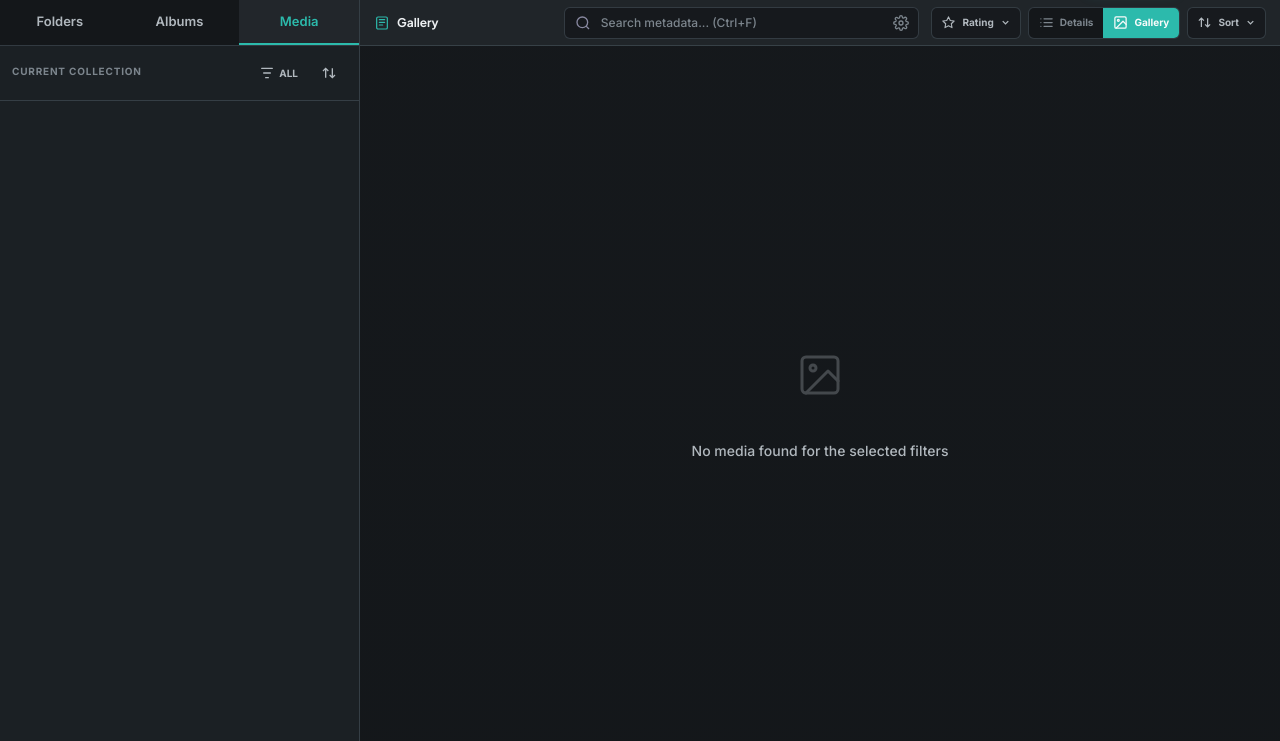
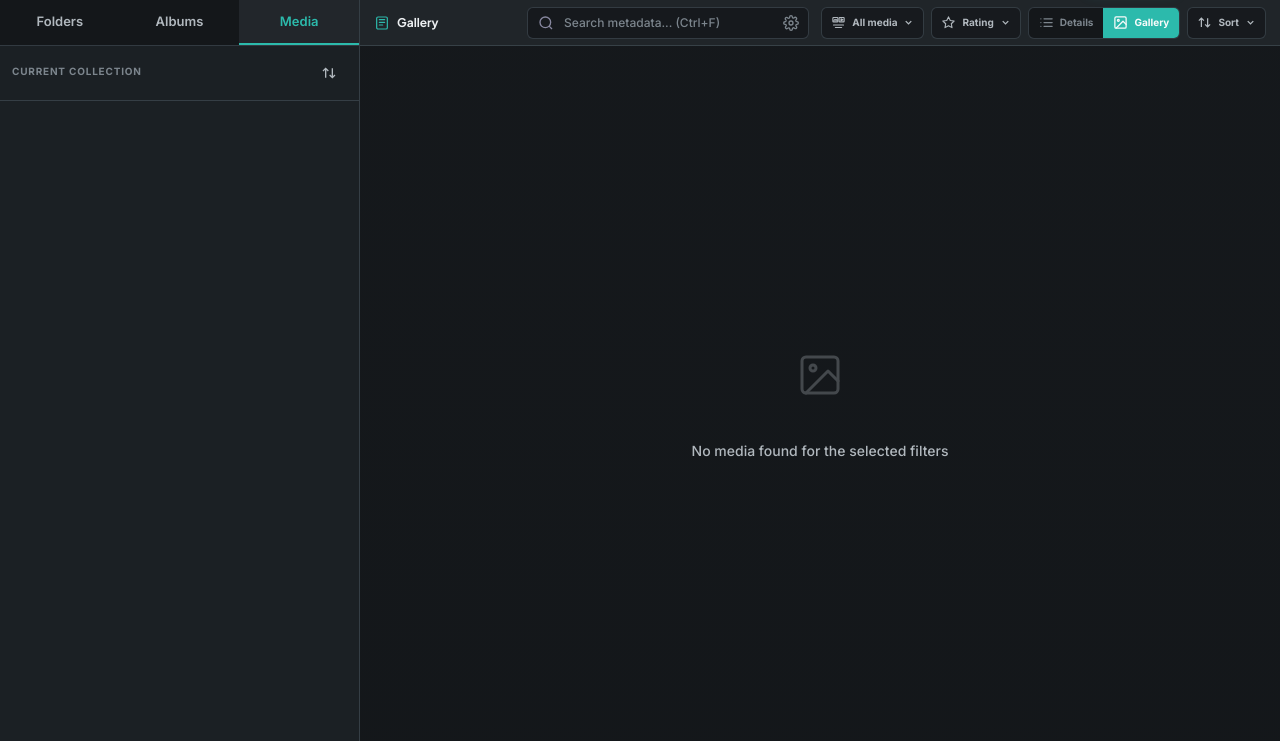
Before and after one commit to Lotargo/ComfyUI-Meta-Viewer, a Flask app: page / in a window 1280 px wide. Shown: the part 58-799 px from the top of the page. Run offline with Flask 3, Linux system fonts and the light colour scheme; data that the repository does not hold is empty; some libraries are stand-ins or nearby versions.

Commit message:
fix: expose videos in central media gallery

```diff
--- a/app/static/css/layout/sidebar.css
+++ b/app/static/css/layout/sidebar.css
@@ -37,45 +37,6 @@
     align-items: center;
     gap: 4px;
     flex-shrink: 0;
-}
-
-.media-type-filter-container .icon-btn {
-    width: auto;
-    min-width: 34px;
-    gap: 4px;
-    padding: 6px 8px;
-}
-
-.media-type-filter-label {
-    font-size: 10px;
-    font-weight: 700;
-    text-transform: uppercase;
-}
-
-.media-type-filter-menu {
-    padding: 6px;
-    gap: 2px;
-}
-
-.media-type-filter-option {
-    display: flex;
-    align-items: center;
-    gap: 8px;
-    padding: 8px 10px;
-    border-radius: var(--radius-sm);
-    color: var(--text-dim);
-    font-size: 12px;
-    font-weight: 600;
-    cursor: pointer;
-}
-
-.media-type-filter-option:hover {
-    background: var(--surface2);
-    color: var(--text);
-}
-
-.media-type-filter-option input {
-    accent-color: var(--accent);
 }
 
 .sidebar-header-main {
--- a/app/static/js/api.js
+++ b/app/static/js/api.js
@@ -37,6 +37,7 @@ import {
     saveState,
     sidebarActiveImageId,
     setSidebarActiveImageId,
+    isBrowsableCollection,
 } from './state.js';
 import { imageRenderSignature, showLoading, showError, customConfirm } from './utils.js';
 import { isSupportedMediaFile } from './media-files.js';
@@ -82,7 +83,7 @@ export function invalidateApiCache() {
 }
 
 function collectionFilter(collection = currentCollection) {
-    if (!collection?.id) return '';
+    if (collection?.type === 'media' || !collection?.id) return '';
     return collection.type === 'album'
         ? `album_id=${collection.id}`
         : `folder_id=${collection.id}`;
@@ -131,6 +132,7 @@ export async function loadBootstrap({ preferredCollection = null } = {}) {
     const folderList = folderData.folders || [];
     const albumList = albumData.albums || [];
     const preferredId = Number.isInteger(preferredCollection?.id) ? preferredCollection.id : null;
+    const preferredMedia = preferredCollection?.type === 'media';
     const preferredAlbum = preferredCollection?.type === 'album'
         ? albumList.find(album => album.id === preferredId)
         : null;
@@ -147,9 +149,11 @@ export async function loadBootstrap({ preferredCollection = null } = {}) {
                 : albumList[0]
                     ? { type: 'album', item: albumList[0] }
                     : null;
-    const defaultCollection = defaultItem
-        ? { type: defaultItem.type, id: defaultItem.item.id, name: defaultItem.item.name }
-        : null;
+    const defaultCollection = preferredMedia
+        ? { type: 'media', id: null, name: 'All Media' }
+        : defaultItem
+            ? { type: defaultItem.type, id: defaultItem.item.id, name: defaultItem.item.name }
+            : null;
     const collectionPage = defaultCollection
         ? await fetchJson(collectionImagesUrl(defaultCollection, 1, PAGE_SIZE), { force: true })
         : { images: [], total: 0, page: 0, per_page: PAGE_SIZE };
@@ -284,7 +288,7 @@ export async function loadFromFiles(files) {
 }
 
 export async function loadMore() {
-    if (isLoading || allLoaded || !currentCollection.id) return false;
+    if (isLoading || allLoaded || !isBrowsableCollection(currentCollection)) return false;
     setIsLoading(true);
     let spinner = document.querySelector('#gallery-load-more-spinner');
     if (!spinner && dom.contentArea) {
@@ -599,7 +603,7 @@ export async function applyImageRating(ratedAsset) {
 
     if (ratingFilter !== null && (rating || 0) !== ratingFilter) {
         const loads = [loadSidebarImages({ force: true, render: false, preserveCount: true })];
-        if (currentCollection.id) {
+        if (isBrowsableCollection(currentCollection)) {
             loads.push(loadCollectionImages(
                 { ...currentCollection },
                 { force: true, render: false, preserveCount: true },
@@ -625,7 +629,10 @@ export function deleteImageAt(index) {
 
 export async function loadCollectionImages(collection, { force = false, render = true, preserveCount = false } = {}) {
     setIsLoading(true);
-    if (render && !preserveCount) showLoading(`Loading ${collection.type === 'album' ? 'album' : 'folder'} media...`);
+    const collectionLabel = collection.type === 'album'
+        ? 'album'
+        : (collection.type === 'media' ? 'all' : 'folder');
+    if (render && !preserveCount) showLoading(`Loading ${collectionLabel} media...`);
     try {
         const limit = preserveCount ? Math.max(PAGE_SIZE, currentPage * PAGE_SIZE) : PAGE_SIZE;
         const data = await fetchJson(collectionImagesUrl(collection, 1, limit), { force });
@@ -693,3 +700,7 @@ export function loadFolderImages(folderId, folderName, options = {}) {
 export function loadAlbumImages(albumId, albumName, options = {}) {
     return loadCollectionImages({ type: 'album', id: albumId, name: albumName || '' }, options);
 }
+
+export function loadMediaCollection(options = {}) {
+    return loadCollectionImages({ type: 'media', id: null, name: 'All Media' }, options);
+}
--- a/app/static/js/events.js
+++ b/app/static/js/events.js
@@ -323,10 +323,11 @@ export async function switchSidebarTab(tab, { render = true, load = true, persis
 
     if (load) {
         const { sidebarImages } = await import('./state.js');
-        if (sidebarImages.length === 0) {
-            const { loadSidebarImages } = await import('./api.js');
-            await loadSidebarImages({ render: false });
-        }
+        const { loadMediaCollection, loadSidebarImages } = await import('./api.js');
+        const loads = [loadMediaCollection({ render: false })];
+        if (sidebarImages.length === 0) loads.push(loadSidebarImages({ render: false }));
+        await Promise.all(loads);
     }
     renderSidebar();
+    await renderCurrentContent();
 }
--- a/app/static/js/features/keyboard.js
+++ b/app/static/js/features/keyboard.js
@@ -23,8 +23,8 @@ const shortcuts = {
     '0': { description: 'Reset zoom', action: resetZoom },
     'm': { description: 'Toggle metadata panel', action: toggleMetaPanel },
     'delete': {
-        description: 'Move current file to Recycle Bin / Trash',
-        action: deleteCurrentLightboxFile,
+        description: 'Delete current asset',
+        action: deleteCurrentLightboxAsset,
         preventDefault: true,
         lightboxOnly: true,
     },
@@ -71,8 +71,8 @@ function handleKeydown(e) {
     }
 }
 
-function deleteCurrentLightboxFile() {
-    import('../lightbox.js').then(m => m.deleteCurrentLightboxFile());
+function deleteCurrentLightboxAsset() {
+    import('../lightbox.js').then(m => m.deleteCurrentLightboxAsset());
 }
 
 function prevImage() {
@@ -209,7 +209,7 @@ function initHelpCenter() {
                             <div class="shortcut-row"><span><kbd>+</kbd> <kbd>-</kbd></span><span>Zoom in / out</span></div>
                             <div class="shortcut-row"><span><kbd>0</kbd></span><span>Reset zoom</span></div>
                             <div class="shortcut-row"><span><kbd>M</kbd></span><span>Toggle metadata panel</span></div>
-                            <div class="shortcut-row"><span><kbd>Delete</kbd></span><span>Delete file from computer (Recycle Bin / Trash)</span></div>
+                            <div class="shortcut-row"><span><kbd>Delete</kbd></span><span>Delete current asset (external files go to Recycle Bin / Trash)</span></div>
                             <div class="shortcut-row"><span><kbd>?</kbd></span><span>Open this Help Center</span></div>
                         </div>
                     </div>
--- a/app/static/js/features/media-type-filter.js
+++ b/app/static/js/features/media-type-filter.js
@@ -1,6 +1,7 @@
 import {
     dom,
     currentCollection,
+    isBrowsableCollection,
     mediaTypeFilter,
     saveState,
     setMediaTypeFilter,
@@ -13,7 +14,7 @@ import {
 } from '../api.js';
 
 function filterLabel() {
-    if (mediaTypeFilter.images && mediaTypeFilter.videos) return 'All';
+    if (mediaTypeFilter.images && mediaTypeFilter.videos) return 'All media';
     return mediaTypeFilter.images ? 'Images' : 'Videos';
 }
 
@@ -50,7 +51,7 @@ async function applyMediaTypeFilter(nextFilter) {
     dom.mediaTypeFilterBtn.disabled = true;
     try {
         const loads = [loadSidebarImages({ force: true, render: false })];
-        if (currentCollection.id) {
+        if (isBrowsableCollection(currentCollection)) {
             loads.push(loadCollectionImages(
                 { ...currentCollection },
                 { force: true, render: false },
@@ -82,6 +83,9 @@ export function initMediaTypeFilter() {
         document.querySelectorAll(
             '#sort-dropdown-menu, #sidebar-sort-dropdown-menu, #folders-sort-dropdown-menu, #viewer-albums-sort-dropdown-menu, #viewer-rating-filter-menu',
         ).forEach(menu => { menu.style.display = 'none'; });
+        document.querySelector('#sort-btn')?.setAttribute('aria-expanded', 'false');
+        if (dom.searchSettingsDropdown) dom.searchSettingsDropdown.style.display = 'none';
+        dom.searchSettingsBtn?.setAttribute('aria-expanded', 'false');
         dom.mediaTypeFilterMenu.style.display = willOpen ? 'flex' : 'none';
         dom.mediaTypeFilterBtn.setAttribute('aria-expanded', String(willOpen));
     });
--- a/app/static/js/features/rating-filter.js
+++ b/app/static/js/features/rating-filter.js
@@ -1,5 +1,6 @@
 import {
     currentCollection,
+    isBrowsableCollection,
     dom,
     ratingFilter,
     saveState,
@@ -48,7 +49,7 @@ function syncRatingFilter() {
 async function reloadFilteredImages() {
     invalidateApiCache();
     const loads = [loadSidebarImages({ force: true, render: false })];
-    if (currentCollection.id) {
+    if (isBrowsableCollection(currentCollection)) {
         loads.push(loadCollectionImages(
             { ...currentCollection },
             { force: true, render: false },
--- a/app/static/js/features/sidebar.js
+++ b/app/static/js/features/sidebar.js
@@ -631,7 +631,10 @@ function initFoldersSSE() {
             const trackedFields = [
                 'status',
                 'processed_count',
+                'processed_asset_count',
                 'image_count',
+                'video_count',
+                'asset_count',
                 'enabled',
                 'recursive',
                 'source_status',
@@ -647,7 +650,10 @@ function initFoldersSSE() {
                         if (
                             f.revision !== update.revision
                             || f.processed_count !== update.processed_count
+                            || f.processed_asset_count !== update.processed_asset_count
                             || f.image_count !== update.image_count
+                            || f.video_count !== update.video_count
+                            || f.asset_count !== update.asset_count
                         ) {
                             contentChangedSourceIds.add(f.id);
                         }
@@ -668,9 +674,20 @@ function initFoldersSSE() {
             }
             if (contentChangedSourceIds.size > 0) {
                 refreshCacheBuster();
-                const { invalidateApiCache, loadFolderImages, loadSidebarImages } = await import('../api.js');
+                const {
+                    invalidateApiCache,
+                    loadCollectionImages,
+                    loadFolderImages,
+                    loadSidebarImages,
+                } = await import('../api.js');
                 invalidateApiCache();
                 await loadSidebarImages({ force: true, preserveCount: true });
+                if (currentCollection.type === 'media') {
+                    await loadCollectionImages(
+                        { ...currentCollection },
+                        { force: true, preserveCount: true },
+                    );
+                }
                 const activeFolder = updatedFolders.find(folder => folder.id === currentFolderId && folder.enabled);
                 if (activeFolder && contentChangedSourceIds.has(activeFolder.id)) {
                     await loadFolderImages(activeFolder.id, activeFolder.name, { force: true, preserveCount: true });
--- a/app/static/js/features/sorting.js
+++ b/app/static/js/features/sorting.js
@@ -16,6 +16,7 @@ import {
     setAlbumsSortKey,
     setAlbumsSortDir,
     currentCollection,
+    isBrowsableCollection,
     dom,
     saveState,
 } from '../state.js';
@@ -117,7 +118,7 @@ export function bindCentralSortEvents() {
                     sortMenu.style.display = 'none';
                     sortBtn.setAttribute('aria-expanded', 'false');
                     invalidateApiCache();
-                    if (currentCollection.id) {
+                    if (isBrowsableCollection(currentCollection)) {
                         await loadCollectionImages({ ...currentCollection }, { force: true });
                     }
                 },
@@ -127,7 +128,7 @@ export function bindCentralSortEvents() {
                     sortMenu.style.display = 'none';
                     sortBtn.setAttribute('aria-expanded', 'false');
                     invalidateApiCache();
-                    if (currentCollection.id) {
+                    if (isBrowsableCollection(currentCollection)) {
                         await loadCollectionImages({ ...currentCollection }, { force: true });
                     }
                 }
--- a/app/static/js/gallery.js
+++ b/app/static/js/gallery.js
@@ -11,6 +11,7 @@ import {
     dom,
     showToast,
     setGalleryScrollObserver,
+    isBrowsableCollection,
 } from './state.js';
 import { escapeHtml, imageRenderSignature, originalUrl, thumbUrl } from './utils.js';
 import { skeletonGalleryCard } from './components/skeleton.js';
@@ -199,7 +200,7 @@ export function renderGallery({ appendOnly = false, startIndex = 0, reconcile =
     if (galleryScrollObserver) galleryScrollObserver.disconnect();
 
     if (images.length === 0) {
-        if (!allLoaded && currentCollection.id) {
+        if (!allLoaded && isBrowsableCollection(currentCollection)) {
             renderGallerySkeleton();
             return;
         }
@@ -244,7 +245,7 @@ export function renderGallery({ appendOnly = false, startIndex = 0, reconcile =
         import('./features/sorting.js').then(module => module.bindCentralSortEvents());
     }
 
-    if (!allLoaded && currentCollection.id) {
+    if (!allLoaded && isBrowsableCollection(currentCollection)) {
         let sentinel = document.querySelector('#gallery-sentinel');
         if (!sentinel) {
             sentinel = document.createElement('div');
--- a/app/static/js/meta-view.js
+++ b/app/static/js/meta-view.js
@@ -11,6 +11,7 @@ import {
     galleryActive,
     dom,
     currentCollection,
+    isBrowsableCollection,
     metadataTab,
     saveState,
     setMetadataTab,
@@ -44,7 +45,7 @@ export function renderUploadView() {
 
 export function renderMeta(img) {
     if (!img) {
-        if (!currentCollection.id && images.length === 0) {
+        if (!isBrowsableCollection(currentCollection) && images.length === 0) {
             renderUploadView();
             return;
         }
@@ -54,7 +55,7 @@ export function renderMeta(img) {
                 <div class="empty-state-icon">
                     <svg viewBox="0 0 24 24" width="48" height="48" stroke="currentColor" stroke-width="1.5" fill="none" stroke-linecap="round" stroke-linejoin="round"><rect x="3" y="3" width="18" height="18" rx="2" ry="2"></rect><circle cx="8.5" cy="8.5" r="1.5"></circle><polyline points="21 15 16 10 5 21"></polyline></svg>
                 </div>
-                <p>No image selected</p>
+                <p>No media selected</p>
             </div>
         `;
         return;
--- a/app/static/js/preferences.js
+++ b/app/static/js/preferences.js
@@ -4,7 +4,7 @@ export const LEGACY_PREFERENCES_STORAGE_KEY = 'cmv_preferences';
 
 const VIEW_MODES = new Set(['gallery', 'list', 'upload']);
 const SIDEBAR_TABS = new Set(['folders', 'albums', 'images']);
-const COLLECTION_TYPES = new Set(['folder', 'album']);
+const COLLECTION_TYPES = new Set(['folder', 'album', 'media']);
 const FOLDER_VIEW_MODES = new Set(['list', 'tile']);
 const META_TABS = new Set(['summary', 'workflow', 'raw']);
 const SORT_DIRECTIONS = new Set(['asc', 'desc']);
@@ -32,7 +32,7 @@ function selectedCollection(value, legacyFolderId = null) {
     const legacyId = selectedFolderId(legacyFolderId);
     if (!isRecord(value)) return { type: 'folder', id: legacyId };
     const type = enumValue(value.type, COLLECTION_TYPES, 'folder');
-    return { type, id: selectedFolderId(value.id) };
+    return { type, id: type === 'media' ? null : selectedFolderId(value.id) };
 }
 
 function sidebarWidth(value) {
--- a/app/static/js/state.js
+++ b/app/static/js/state.js
@@ -190,17 +190,33 @@ export function setViewModeValue(v) { viewMode = v === 'list' ? 'list' : (v ===
 export function setGalleryActive(v) { galleryActive = Boolean(v); }
 export function setLightboxIndex(v) { lightboxIndex = v; }
 export function setCurrentCollection(value) {
-    const type = value?.type === 'album' ? 'album' : (value?.type === 'temporary' ? 'temporary' : 'folder');
-    const id = Number.isInteger(value?.id) && value.id > 0 ? value.id : null;
+    const type = value?.type === 'album'
+        ? 'album'
+        : (value?.type === 'temporary'
+            ? 'temporary'
+            : (value?.type === 'media' ? 'media' : 'folder'));
+    const id = ['folder', 'album'].includes(type)
+        && Number.isInteger(value?.id)
+        && value.id > 0
+        ? value.id
+        : null;
     currentCollection.type = type;
     currentCollection.id = id;
     currentCollection.name = typeof value?.name === 'string' ? value.name : '';
     currentFolderId = type === 'folder' ? id : null;
     if (dom.collectionKindEl) {
         dom.collectionKindEl.textContent = id || currentCollection.name
-            ? (type === 'album' ? 'Album' : (type === 'temporary' ? 'Temporary' : 'Folder'))
+            ? (type === 'album'
+                ? 'Album'
+                : (type === 'temporary'
+                    ? 'Temporary'
+                    : (type === 'media' ? 'Media' : 'Folder')))
             : '';
     }
+}
+
+export function isBrowsableCollection(value = currentCollection) {
+    return value?.type === 'media' || Boolean(value?.id);
 }
 export function setCurrentFolderId(v) {
     const id = Number.isInteger(v) && v > 0 ? v : null;
--- a/app/templates/index.html
+++ b/app/templates/index.html
@@ -169,16 +169,6 @@
                     </div>
                 </div>
                 <div class="sidebar-media-controls">
-                    <div class="sort-container media-type-filter-container">
-                        <button class="icon-btn" id="media-type-filter-btn" title="Filter media types" aria-label="Filter media types" aria-haspopup="menu" aria-expanded="false" aria-controls="media-type-filter-menu">
-                            <svg viewBox="0 0 24 24" width="16" height="16" stroke="currentColor" stroke-width="2" fill="none" stroke-linecap="round" stroke-linejoin="round"><path d="M4 5h16M7 12h10M10 19h4"></path></svg>
-                            <span id="media-type-filter-label" class="media-type-filter-label">All</span>
-                        </button>
-                        <div class="dropdown-menu media-type-filter-menu" id="media-type-filter-menu" role="menu" style="display: none; right: 0; left: auto; width: 190px;">
-                            <label class="media-type-filter-option"><input type="checkbox" id="media-filter-images" checked> <span>Images</span></label>
-                            <label class="media-type-filter-option"><input type="checkbox" id="media-filter-videos" checked> <span>Videos</span></label>
-                        </div>
-                    </div>
                     <div class="sort-container" style="position: relative; flex-shrink: 0;">
                         <button class="icon-btn" id="sidebar-sort-btn" title="Sort media" aria-label="Sort media" style="padding: 6px;">
                             <svg viewBox="0 0 24 24" width="16" height="16" stroke="currentColor" stroke-width="2" fill="none"><path d="M3 9l4-4 4 4M7 5v14M21 15l-4 4-4-4M17 19V5"/></svg>
@@ -217,6 +207,18 @@
                 </div>
             </div>
             <div class="viewer-context-actions">
+                <div class="sort-container viewer-media-filter-container">
+                    <button class="context-sort-button viewer-media-filter-button" id="media-type-filter-btn" type="button" title="Filter media types" aria-label="Filter media types" aria-haspopup="menu" aria-expanded="false" aria-controls="media-type-filter-menu">
+                        <svg viewBox="0 0 24 24" width="15" height="15" stroke="currentColor" stroke-width="1.8" fill="none" stroke-linecap="round" stroke-linejoin="round" aria-hidden="true"><rect x="3" y="4" width="8" height="7" rx="1"></rect><path d="m4.5 9 2-2 1.5 1.5 1-1 1 1"></path><rect x="13" y="4" width="8" height="7" rx="1"></rect><path d="m16 6 3 1.5-3 1.5z"></path><path d="M4 16h16M7 20h10"></path></svg>
+                        <span id="media-type-filter-label">All media</span>
+                        <svg viewBox="0 0 16 16" width="11" height="11" stroke="currentColor" stroke-width="2" fill="none" aria-hidden="true"><path d="m4 6 4 4 4-4"></path></svg>
+                    </button>
+                    <div class="dropdown-menu media-type-filter-menu" id="media-type-filter-menu" role="menu" style="display: none;">
+                        <div class="media-type-filter-heading">Show in gallery</div>
+                        <label class="media-type-filter-option"><input type="checkbox" id="media-filter-images" checked> <span>Images</span></label>
+                        <label class="media-type-filter-option"><input type="checkbox" id="media-filter-videos" checked> <span>Videos</span></label>
+                    </div>
+                </div>
                 <div class="sort-container viewer-rating-filter-container">
                     <button class="context-sort-button viewer-rating-filter-button" id="viewer-rating-filter-btn" type="button" title="Filter by rating" aria-label="Filter by rating" aria-haspopup="menu" aria-expanded="false" aria-controls="viewer-rating-filter-menu">
                         <svg viewBox="0 0 24 24" width="15" height="15" stroke="currentColor" stroke-width="1.8" fill="none" stroke-linejoin="round" aria-hidden="true"><path d="m12 3 2.8 5.7 6.2.9-4.5 4.4 1.1 6.2-5.6-2.9-5.6 2.9 1.1-6.2L3 9.6l6.2-.9Z"></path></svg>
@@ -299,7 +301,7 @@
         <button class="lb-btn" id="lb-cutout" title="Select object">
             <svg viewBox="0 0 24 24" width="14" height="14" stroke="currentColor" stroke-width="2.5" fill="none" stroke-linecap="round" stroke-linejoin="round"><path d="M4 8V5a1 1 0 0 1 1-1h3"></path><path d="M16 4h3a1 1 0 0 1 1 1v3"></path><path d="M20 16v3a1 1 0 0 1-1 1h-3"></path><path d="M8 20H5a1 1 0 0 1-1-1v-3"></path><path d="M9 9h6v6H9z"></path></svg>
         </button>
-        <button class="lb-btn lb-delete" id="lb-delete" title="Delete file from computer (Delete) — moves it to the Recycle Bin / Trash">
+        <button class="lb-btn lb-delete" id="lb-delete" title="Delete current asset (Delete)">
             <svg viewBox="0 0 24 24" width="14" height="14" stroke="currentColor" stroke-width="2.5" fill="none" stroke-linecap="round" stroke-linejoin="round"><polyline points="3 6 5 6 21 6"></polyline><path d="M19 6l-1 14a2 2 0 0 1-2 2H8a2 2 0 0 1-2-2L5 6"></path><path d="M10 11v6"></path><path d="M14 11v6"></path><path d="M9 6V4a1 1 0 0 1 1-1h4a1 1 0 0 1 1 1v2"></path></svg>
         </button>
         <button class="btn btn-sm" id="lb-copy" title="Copy all metadata (C)">
@@ -393,7 +395,7 @@
                     <div class="shortcut-row"><kbd>+</kbd> <kbd>-</kbd> Zoom In / Out</div>
                     <div class="shortcut-row"><kbd>0</kbd> Reset Zoom to 1:1</div>
                     <div class="shortcut-row"><kbd>C</kbd> Copy Active Metadata</div>
-                    <div class="shortcut-row"><kbd>Delete</kbd> Delete file from computer (Recycle Bin / Trash)</div>
+                    <div class="shortcut-row"><kbd>Delete</kbd> Delete current asset (external files go to Recycle Bin / Trash)</div>
                 </div>
             </div>
         </div>
```
Also changed, not shown: app/static/css/layout/content.css (+48 -0 lines), docs/architecture.md (+1 -1 lines), docs/features.md (+8 -3 lines), docs/js-architecture.md (+1 -1 lines), tests/test_media_assets.py (+14 -0 lines), tests/test_preferences.mjs (+12 -0 lines), app/static/js/lightbox.js.
